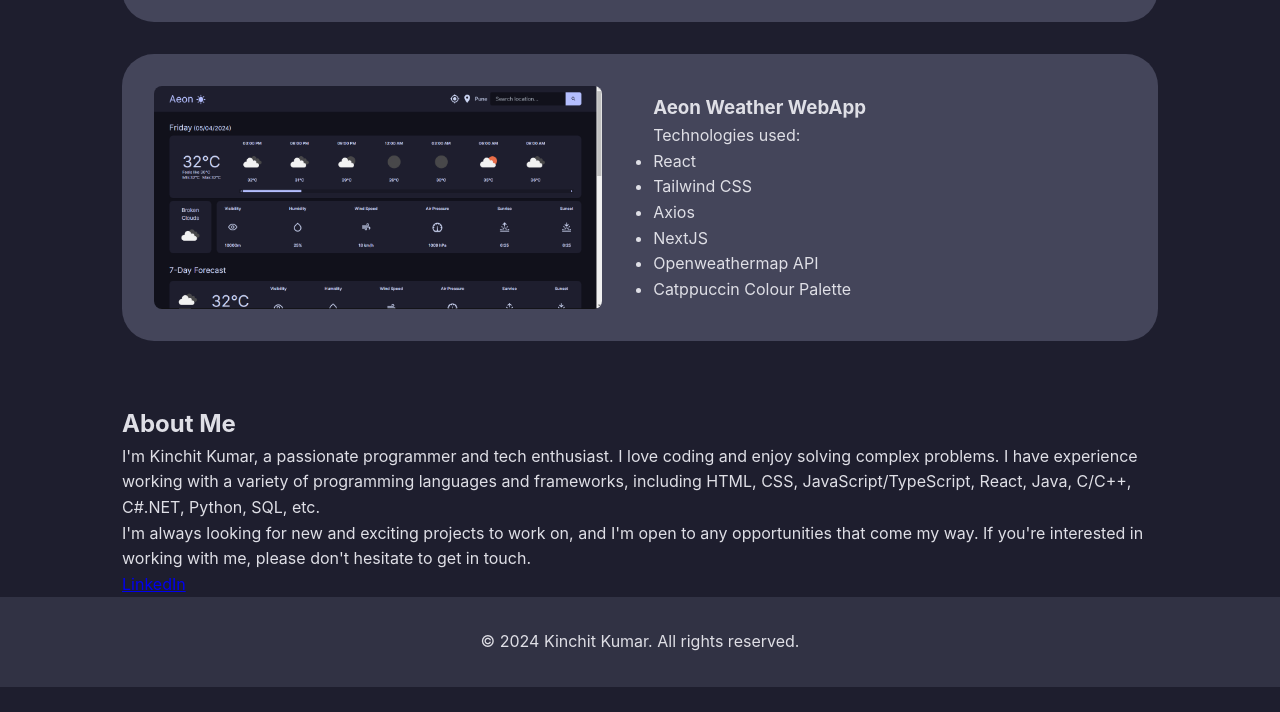
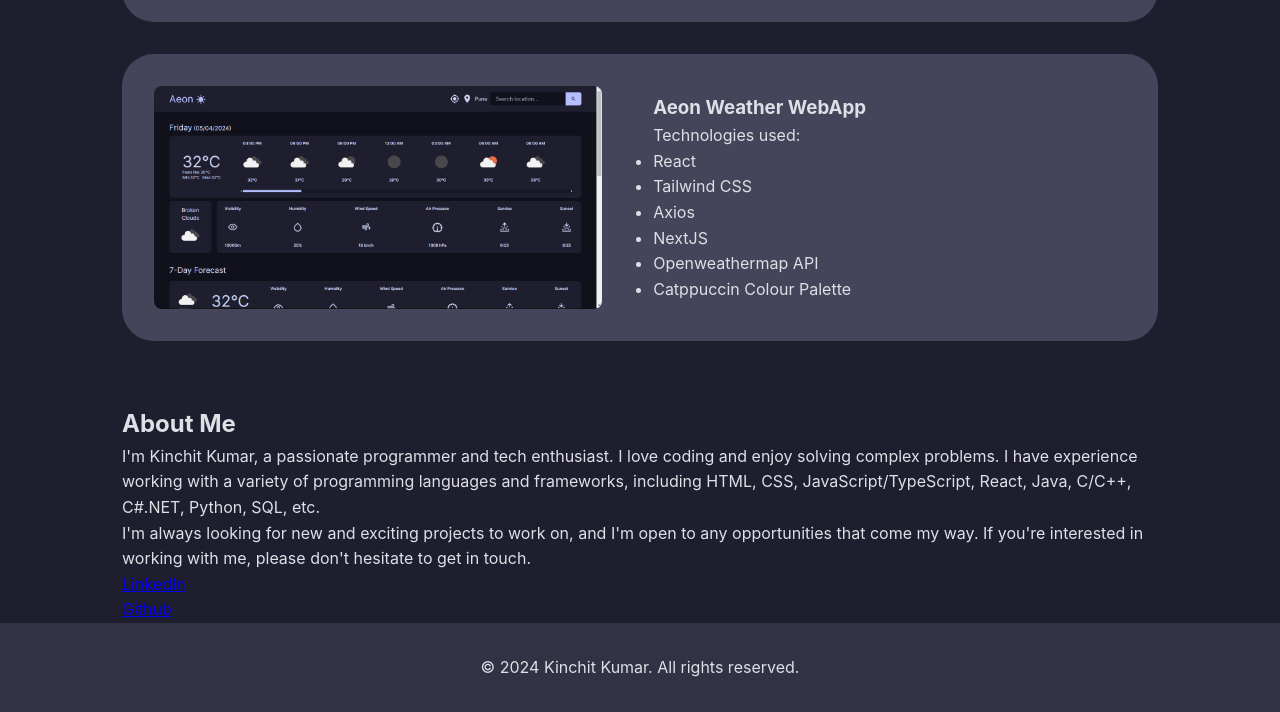
Before and after one commit to hunt363/portfolio, a plain HTML site: page index.html in a window 1280 px wide. Shown: the part 843-1555 px from the top of the page. Before the commit the page ends 1530 px from the top, so only its background shows below. Drawn offline with Linux system fonts and the light colour scheme.

Commit message:
Update index.html

```diff
--- a/index.html
+++ b/index.html
@@ -215,6 +215,13 @@
             >LinkedIn</a
           >
         </p>
+        <p>
+          <a
+            href="https://github.com/hunt363/"
+            target="_blank"
+            >Github</a
+          >
+        </p>
       </div>
     </section>
     <footer>
```
